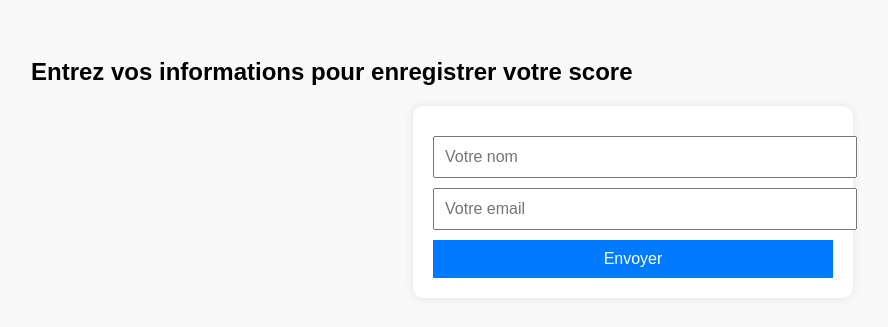
After one commit to awougno-kofi-josue/web_projet1, a PHP site: page /php/integre_classement.php?id=1 in a window 1280 px wide. The commit adds this page. Shown: the top 327 px of the page, without its empty margins (7-895 px from the left). Run offline with PHP 8.4, Linux system fonts and the light colour scheme.

Commit message:
V1 commit 2

```diff
--- /dev/null
+++ b/php/integre_classement.php
@@ -0,0 +1,91 @@
+<?php
+require_once "config.php";
+$domaine_id = $_GET["id"];
+
+if ($_SERVER['REQUEST_METHOD'] === 'POST') {
+    $nom = $_POST['nom'];
+    $email = $_POST['email'];
+    $score = (int)$_POST['score'];
+
+    // Vérifier si l'utilisateur existe déjà
+    $select = $conn->query("SELECT * FROM classement WHERE email = '$email'");
+
+    $result=$select->fetch_assoc();
+
+
+    if ($result) {
+        // ➕ Ajouter au score existant
+        $nouveau_score = $result['score'] + $score;
+
+        $update = $conn->prepare("UPDATE classement SET score = ? WHERE email = ?");
+        $update->execute([$nouveau_score, $email]);
+    } else {
+        // ➕ Insérer nouvel utilisateur
+        $insert = $conn->prepare("INSERT INTO classement (domaine_id, nom, email, score) VALUES (?, ?, ?, ?)");
+        $insert->execute([$domaine_id, $nom, $email, $score]);
+    }
+
+    echo "<script>localStorage.removeItem('scoreFinal');</script>";
+    header("Location: classement.php");
+    exit;
+}
+
+?>
+
+<!DOCTYPE html>
+<html lang="fr">
+<head>
+    <meta charset="UTF-8">
+    <title>Ajout au classement</title>
+    <style>
+        body {
+            font-family: Arial, sans-serif;
+            background: #f9f9f9;
+            padding: 30px;
+        }
+        form {
+            background: white;
+            padding: 20px;
+            max-width: 400px;
+            margin: auto;
+            border-radius: 10px;
+            box-shadow: 0 0 10px rgba(0,0,0,0.1);
+        }
+        input, button {
+            width: 100%;
+            margin-top: 10px;
+            padding: 10px;
+            font-size: 16px;
+        }
+        button {
+            background: #007bff;
+            color: white;
+            border: none;
+            cursor: pointer;
+        }
+        button:hover {
+            background: #0056b3;
+        }
+    </style>
+</head>
+<body>
+
+<h2>Entrez vos informations pour enregistrer votre score</h2>
+
+<form method="post" action="">
+    <input type="text" name="nom" placeholder="Votre nom" required>
+    <input type="email" name="email" placeholder="Votre email" required>
+    <input type="hidden" name="score" id="score_input">
+    <button type="submit">Envoyer</button>
+</form>
+
+<script>
+    // Récupération du score depuis le localStorage
+    document.addEventListener("DOMContentLoaded", () => {
+        const score = localStorage.getItem("scoreFinal") || 0;
+        document.getElementById("score_input").value = score;
+    });
+</script>
+
+</body>
+</html>
```
Also changed, not shown: php/classement.php (+61 -6 lines), php/quiz.php (+33 -5 lines).
